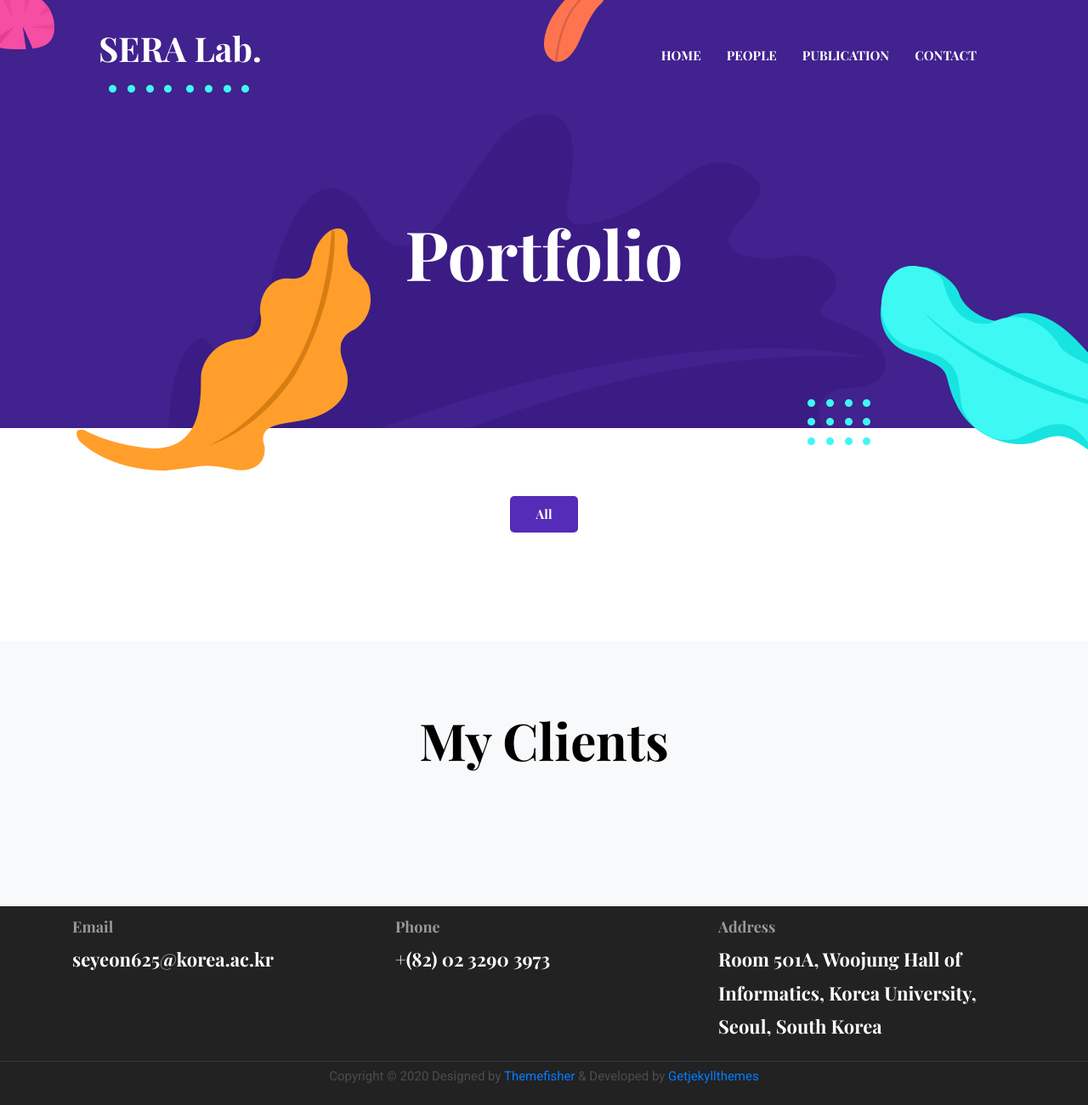
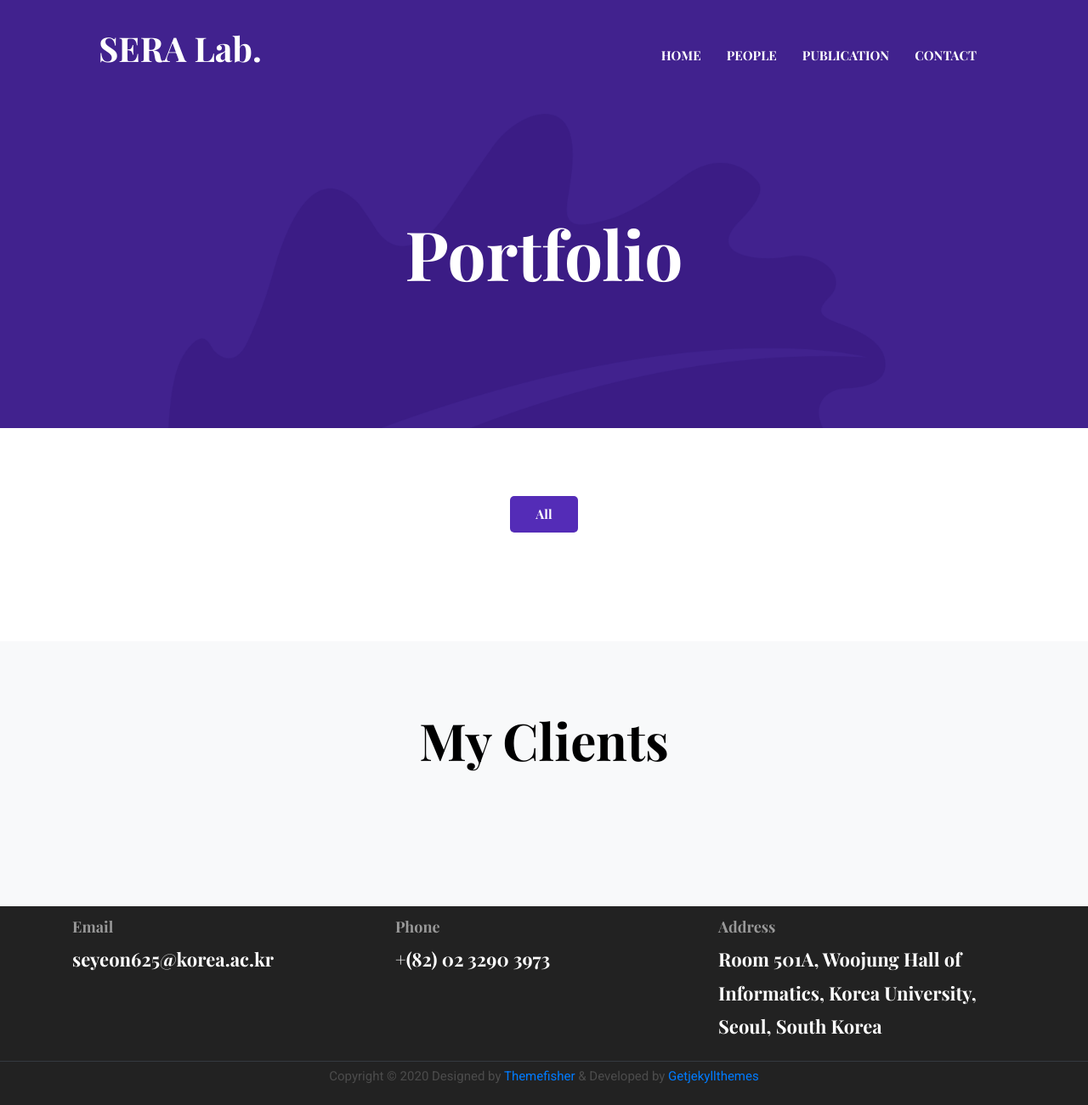
Before and after one commit to seyeon4302/seyeon4302.github.io, a Jekyll site: the page built from _pages/portfolio.html, in a window 1280 px wide and 1301 px high. Shown: the whole window at 85% size. Built offline with Jekyll 4.4.1, drawn with Linux system fonts in a browser that asks for light colours.

Commit message:
Update page.html

```diff
--- a/_layouts/page.html
+++ b/_layouts/page.html
@@ -13,12 +13,12 @@
   </div>
   <!-- background shapes -->
   <img src="{{ site.baseurl }}/assets/images/illustrations/page-title.png" alt="illustrations" class="bg-shape-1 w-100">
-  <img src="{{ site.baseurl }}/assets/images/illustrations/leaf-pink-round.png" alt="illustrations" class="bg-shape-2">
+  <!-- <img src="{{ site.baseurl }}/assets/images/illustrations/leaf-pink-round.png" alt="illustrations" class="bg-shape-2">
   <img src="{{ site.baseurl }}/assets/images/illustrations/dots-cyan.png" alt="illustrations" class="bg-shape-3">
   <img src="{{ site.baseurl }}/assets/images/illustrations/leaf-orange.png" alt="illustrations" class="bg-shape-4">
   <img src="{{ site.baseurl }}/assets/images/illustrations/leaf-yellow.png" alt="illustrations" class="bg-shape-5">
   <img src="{{ site.baseurl }}/assets/images/illustrations/dots-group-cyan.png" alt="illustrations" class="bg-shape-6">
-  <img src="{{ site.baseurl }}/assets/images/illustrations/leaf-cyan-lg.png" alt="illustrations" class="bg-shape-7">
+  <img src="{{ site.baseurl }}/assets/images/illustrations/leaf-cyan-lg.png" alt="illustrations" class="bg-shape-7"> -->
 </section>
 <!-- /page title -->
 
```
